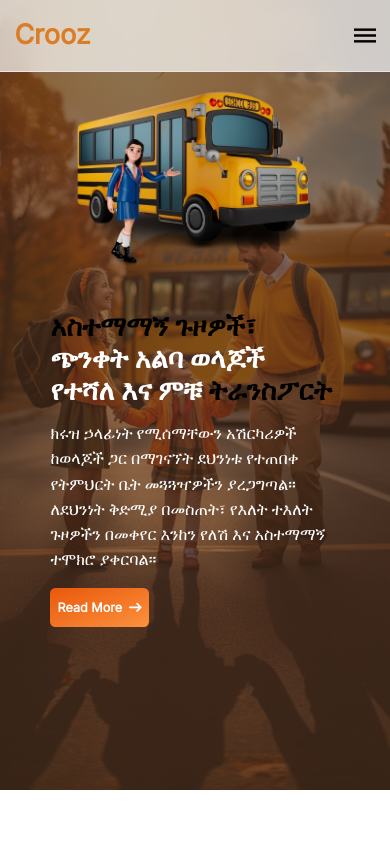
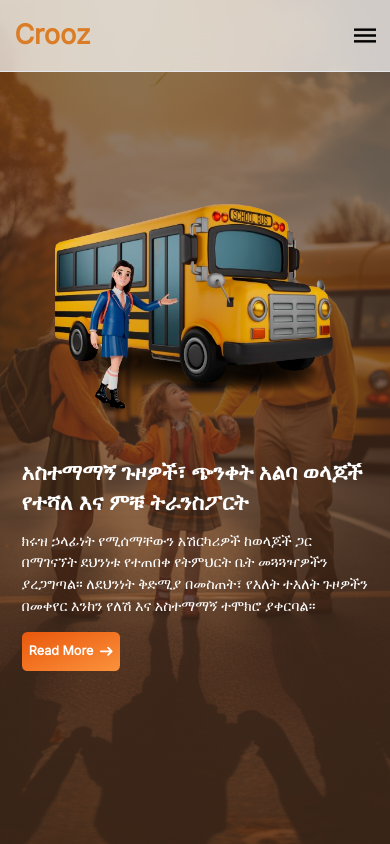
Before and after one commit to Manuel-heav/Crooz, a React (Vite) app: page / in a window 390 px wide. Shown: the top 844 px of the page. Built offline with nearby package versions, Linux system fonts and the light colour scheme.

Commit message:
tweaked a few things

```diff
--- a/src/components/Cta.jsx
+++ b/src/components/Cta.jsx
@@ -13,7 +13,7 @@ const Cta = () => {
   }, [])
   return (
     <div className={`bg-[#ede7e4] py-20 w-full
-   h-[120vh]
+   h-[80vh]
    md:h-screen
    p-10
    relative
@@ -37,8 +37,8 @@ const Cta = () => {
     backgroundPosition: 'center',
    }}>
 <section class="bg-center bg-no-repeat  bg-blend-multiply">
-    <div class="px-4 mx-auto max-w-screen-xl text-center py-24 lg:py-56">
-        <h1 class="mb-4 text-4xl font-extrabold tracking-tight leading-none text-white md:text-5xl lg:text-6xl">ትልቁን የኢትዮጵያ ትራንስፖርት አገናኝ ኤጀንሲን ይቀላቀሉ</h1>
+    <div class="px-4 mx-auto max-w-screen-xl text-center py-20 lg:py-56">
+        <h1 class="mb-4 text-3xl font-extrabold tracking-tight leading-none text-white md:text-5xl lg:text-6xl">ትልቁን የኢትዮጵያ ትራንስፖርት አገናኝ ኤጀንሲን ይቀላቀሉ</h1>
         <p class="mb-8 text-lg font-normal text-gray-300 lg:text-xl sm:px-16 lg:px-48">እንደ ሹፌር ወይም እንደ ቤተሰብ ለመመዝገብ ከታች ያለውምን በተን ይጫኑ</p>
         <div class="flex flex-col space-y-4 sm:flex-row sm:justify-center sm:space-y-0">
             <Link to="/sign-up-as-a-driver" class="inline-flex justify-center items-center py-3 px-5 text-lg font-medium text-center text-white rounded-lg bg-[#DB7C26] focus:ring-4 focus:ring-blue-300 dark:focus:ring-orange-900">
--- a/src/components/Hero.jsx
+++ b/src/components/Hero.jsx
@@ -4,20 +4,20 @@ import { motion } from "framer-motion"
 
 const Hero = () => {
   return (
-    <div className={`bg-[#ede7e4] py-20 w-full min-h-screen md:h-screen p-10 relative overflow-hidden block z-10 bg-cover bg-no-repeat bg-center before:content-[""] before:absolute before:inset-0 before:block before:bg-gradient-to-r before:from-[#4f311f] before:to-[#4f311f] before:opacity-[0.65] before:z-[-5]`} style={{ background: `url(${bg})`, backgroundSize: 'cover', backgroundPosition: 'center' }}>
+    <div className={`bg-[#ede7e4] py-40 w-full min-h-screen md:h-screen p-2 relative overflow-hidden block z-10 bg-cover bg-no-repeat bg-center before:content-[""] before:absolute before:inset-0 before:block before:bg-gradient-to-r before:from-[#4f311f] before:to-[#4f311f] before:opacity-[0.65] before:z-[-5]`} style={{ background: `url(${bg})`, backgroundSize: 'cover', backgroundPosition: 'center' }}>
 
-      <div className='h-[85vh] md:max-w-[1480px] max-w-[600px] m-auto w-full px-4 flex flex-col md:flex-row justify-between items-center md:px-10'>
+      <div className='h-[75vh] md:max-w-[1480px] max-w-[600px] m-auto w-full px-4 flex flex-col md:flex-row justify-between items-center md:px-10'>
       <div
        className='flex-2'
        >
         <div className='flex'>
-            <img src={background} className='w-[100%] h-[100%] relative z-[5]' />
+            <img src={background} className='w-[100%] h-[100%] relative z-[5] mt-10 md:mt-0' />
         </div>
       </div>
         <div className='flex-1'>
-          <h2 className="bg-clip-text bg-gradient-to-r text-3xl md:text-5xl md:mt-0 mt-10 font-extrabold text-[#000000] nokia"> አስተማማኝ ጉዞዎች፣ <span className='text-[#fff] nokia'>ጭንቀት አልባ ወላጆች</span></h2>
-          <h1 class="mb-4 text-3xl font-extrabold text-[#fff] dark:text-white md:text-6xl lg:text-7xl"><span class="bg-clip-text bg-gradient-to-r nokia text-[#000000]"><span className='text-[#fff] nokia'>የተሻለ እና ምቹ</span> ትራንስፖርት</span></h1>
-          <p className="my-4 text-lg md:text-xl text-white nokia">
+          <h2 className="bg-clip-text bg-gradient-to-r text-2xl md:text-5xl md:mt-0 mt-10 font-extrabold text-[#fff] nokia"> አስተማማኝ ጉዞዎች፣ ጭንቀት አልባ ወላጆች</h2>
+          <h1 class="mb-4 text-2xl font-extrabold text-[#fff] dark:text-white md:text-6xl lg:text-7xl">የተሻለ እና ምቹ ትራንስፖርት</h1>
+          <p className="my-4 text-md md:text-xl text-white nokia">
           ክሩዝ ኃላፊነት የሚሰማቸውን አሽርካሪዎች ከወላጆች ጋር በማገናኘት ደህንነቱ የተጠበቀ የትምህርት ቤት መጓጓዣዎችን ያረጋግጣል። ለደህንነት ቅድሚያ በመስጠት፣ የእለት ተእለት ጉዞዎችን በመቀየር እንከን የለሽ እና አስተማማኝ ተሞክሮ ያቀርባል።</p>
           {/* <p className="mb-4 text-lg font-normal text-gray-800 dark:text-[#fff] nokia">ለደህንነት እና ቅልጥፍና ቅድሚያ በመስጠት፣ ለጥሩ መጓጓዣነት ተቀዳሚ ምርጫ ነው።</p> */}
           <a href="#faq" className="inline-flex items-center text-sm px-2 py-3 rounded-md bg-[#DB7C26] text-white font-bold bg-gradient-to-br from-orange-600 to-orange-400 hover:bg-gradient-to-bl focus:ring-4 focus:outline-none focus:ring-pink-200 dark:focus:ring-orange-800' hover:underline">
```
